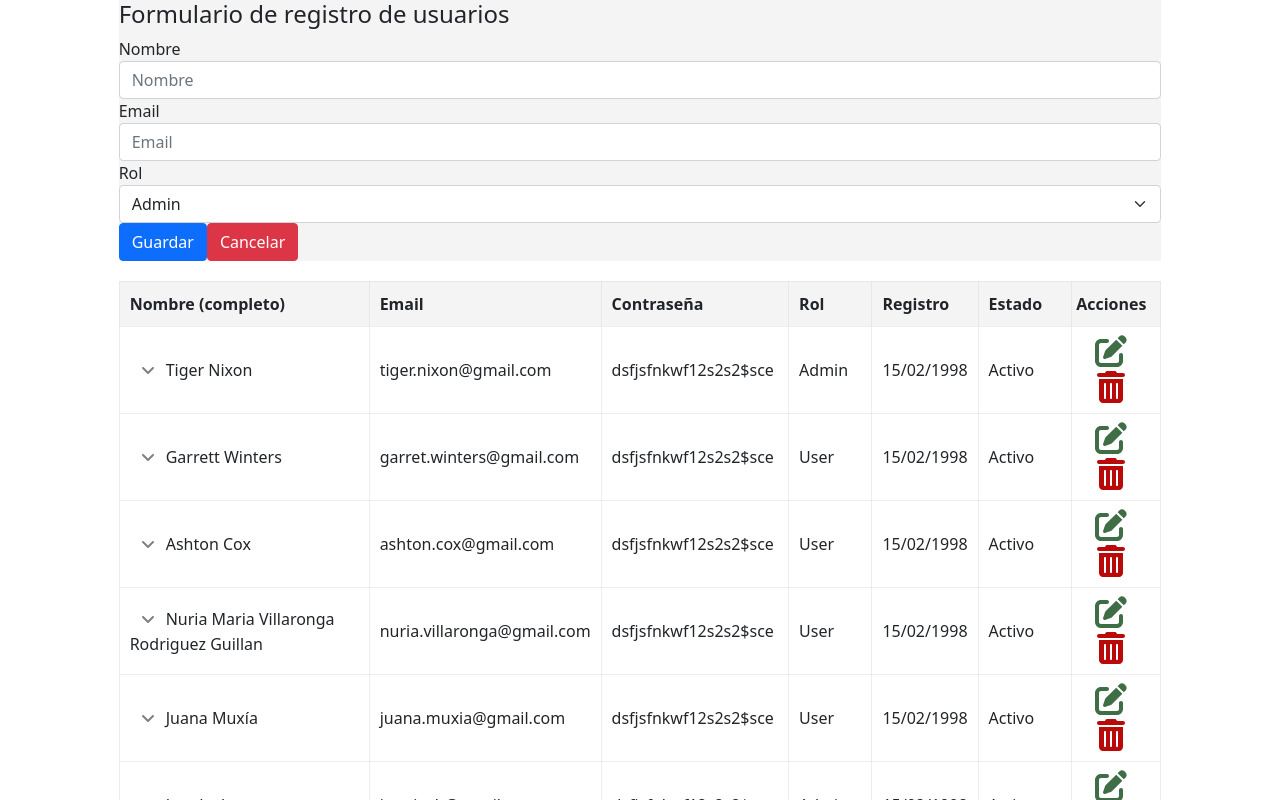
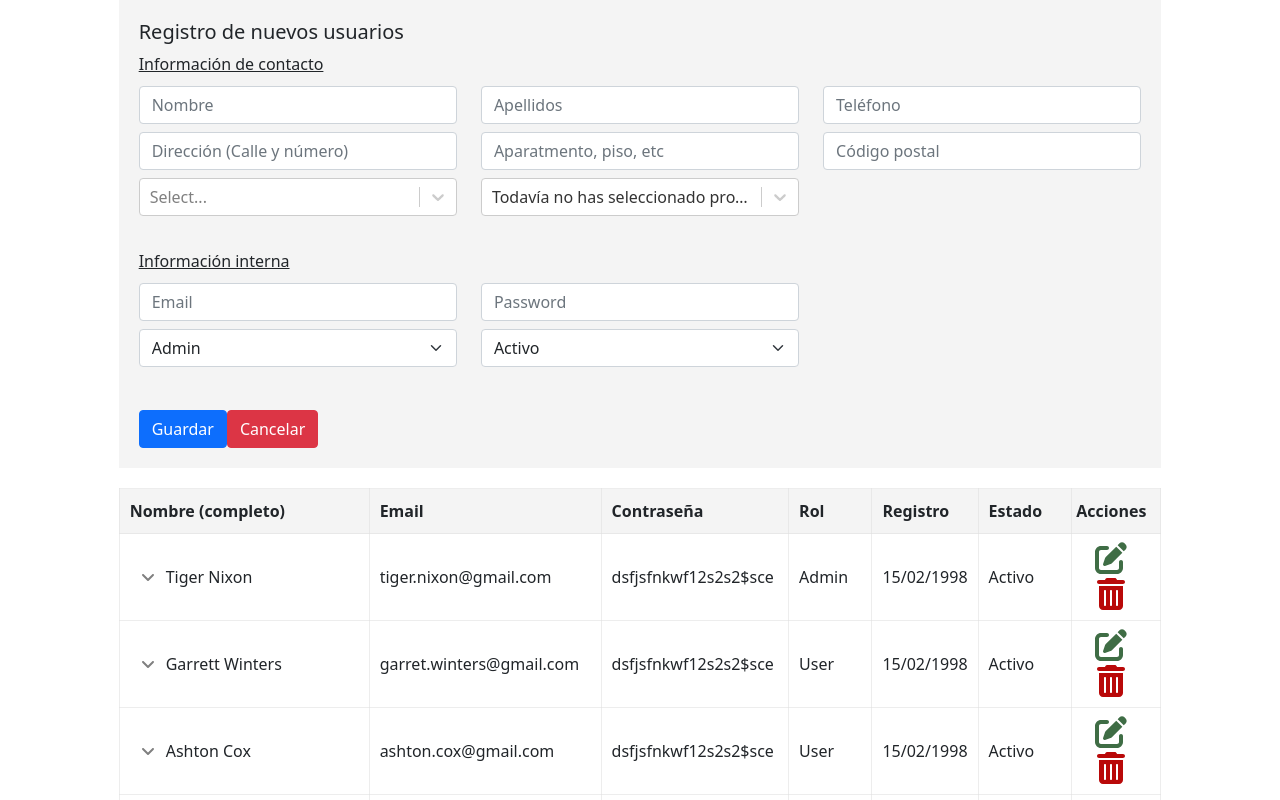
Before and after one commit to NuriaVillaronga/Crud-React, a React (Create React App) app: page / in a window 1280 px wide. Both pictures are taken after a click on the button "Añadir nuevo usuario". Shown: the top 800 px of the page. Built offline with nearby package versions, Linux system fonts and the light colour scheme.

Commit message:
form add new item OK

```diff
--- a/package.json
+++ b/package.json
@@ -14,6 +14,7 @@
     "react": "^18.0.0",
     "react-dom": "^18.0.0",
     "react-scripts": "5.0.1",
+    "react-select": "^5.3.0",
     "reactstrap": "^9.0.2",
     "web-vitals": "^2.1.4"
   },
--- a/src/App.css
+++ b/src/App.css
@@ -11,9 +11,24 @@ tr.hidde {
 .container {
     margin-top: 50px;
 }
-#addUserForm {
+
+/*Add-form*/
+#add-form {
     display: none;
     background-color: rgba(209, 209, 209, 0.239);
+    padding: 20px;
+}
+.info-contacto {
+    padding-bottom: 25px;
+}
+.info-interna {
+    padding-bottom: 35px;
+}
+.title-interna, .title-contacto {
+    padding-bottom: 10px;
+}
+.container-items {
+    padding-bottom: 8px;
 }
 
 /*Icons - MainTable and SecundaryTable*/
--- a/src/App.js
+++ b/src/App.js
@@ -1,35 +1,149 @@
-import React, { useState, Fragment } from 'react';
+import React, { useState, useEffect, Fragment } from 'react';
 import './App.css';
 import 'bootstrap/dist/css/bootstrap.min.css';
 import MainTable from './Components/MainTable';
+import CustomSelect from './Components/CustomSelect';
+
+const options = [
+  { value: 'pontevedra', label: 'Pontevedra' },
+  { value: 'ourense', label: 'Ourense' },
+  { value: 'coruña', label: 'A Coruña' },
+  { value: 'lugo', label: 'Lugo' }
+]
+
+const optionsPontevedra = [
+  { value: 'vilaxoan', label: 'Vilaxoán' },
+  { value: 'illa', label: 'Illa de Arousa' }
+]
+
+const optionsCoruña = [
+  { value: 'ortigueira', label: 'Ortigueira' },
+  { value: 'muros', label: 'Muros' }
+]
+
+const optionsLugo = [
+  { value: 'ciprian', label: 'San Ciprián' },
+  { value: 'becerrea', label: 'Becerreá' }
+]
+
+const optionsOurense = [
+  { value: 'allariz', label: 'Allariz' },
+  { value: 'verin', label: 'Verín' }
+]
+
+const nullOption = { label: "Todavía no has seleccionado provincia", value: null };
 
 const AddUser = ({desplegarFormulario, ocultarFormShowBtn}) => {
+  const handleChangeSelect = ( {value} ) => {
+
+      if (value === null) {
+          setValueCity(nullOption);
+          setOptionsCity([]);
+      }
+      else if (value === "pontevedra") {
+          setValueCity(optionsPontevedra[0]);
+          setOptionsCity(optionsPontevedra);
+      }
+      else if(value === "coruña") {
+          setValueCity(optionsCoruña[0]);
+          setOptionsCity(optionsCoruña);
+      }
+      else if(value === "lugo") {
+          setValueCity(optionsLugo[0]);
+          setOptionsCity(optionsLugo);
+      }
+      else if(value === "ourense") {
+          setValueCity(optionsOurense[0]);
+          setOptionsCity(optionsOurense);
+      }
+  }
+
+  const handleChangeSelectCity = ( {value} ) => {
+
+      console.log(value);
+      console.log(optionsCity);
+
+      for (let i=0; optionsCity.length; i++) {
+          if(optionsCity[i].value === value) {
+              setValueCity(optionsCity[i]);
+          }
+      }
+
+  }
+
+  const [optionsCity, setOptionsCity] = useState([]);
+  const [valueCity, setValueCity] = useState(nullOption);
+
   return (<Fragment>
-            <button className="btn btn-primary" id="btnAddUser" type="button" onClick={desplegarFormulario}>Añadir nuevo usuario</button>
-            <form id="addUserForm">
-                <h4>Formulario de registro de usuarios</h4>
-                <label>Nombre</label><input className="form-control" placeholder="Nombre" name="name" required="required"></input>
-                <label>Email</label><input className="form-control" placeholder="Email" name="email" required="required"></input>
-                <label>Rol</label><select className="form-select" name="" required="required">
-                  <option>Admin</option>
-                  <option>User</option>
-                </select>
+            <button className="btn btn-primary" id="add-btn" type="button" onClick={desplegarFormulario}>Añadir nuevo usuario</button>
+            <form id="add-form">
+                <h5>Registro de nuevos usuarios</h5>
+                <div className="row">
+                  <div className="col-12 info-contacto">
+                      <div className="row title-contacto">
+                        <div className="col-12"><u>Información de contacto</u></div>
+                      </div>
+                      <div className="row">
+                        <div className="col-4 container-items"><input className="form-control" placeholder="Nombre" name="nameAdd" required="required"></input></div>
+                        <div className="col-4 container-items"><input className="form-control" placeholder="Apellidos" name="lastNameAdd" required="required"></input></div>
+                        <div className="col-4 container-items"><input className="form-control" placeholder="Teléfono" name="phoneAdd" required="required"></input></div>
+                      </div>
+                      <div className="row">
+                        <div className="col-4 container-items"><input className="form-control" placeholder="Dirección (Calle y número)" name="addressAdd" required="required"></input></div>
+                        <div className="col-4 container-items"><input className="form-control" placeholder="Aparatmento, piso, etc" name="apartmentAdd" required="required"></input></div>
+                        <div className="col-4 container-items"><input className="form-control" placeholder="Código postal" name="cpAdd" required="required"></input></div>
+                      </div>
+                      <div className="row">
+                        <div className="col-4 container-items">
+                          <CustomSelect handleChangeSelect={handleChangeSelect} options={options}/>
+                        </div>
+                        <div className="col-4 container-items">
+                          <CustomSelect options={optionsCity} value={valueCity} handleChangeSelect={handleChangeSelectCity}/>
+                        </div>
+                        <div className="col-4"></div>
+                      </div>
+                  </div>
+                  <div className="col-12 info-interna">
+                      <div className="row title-interna">
+                        <div className="col-12"><u>Información interna</u></div>
+                      </div>
+                      <div className="row">
+                        <div className="col-4 container-items"><input className="form-control" placeholder="Email" name="emailAdd" required="required"></input></div>
+                        <div className="col-4 container-items"><input className="form-control" type="password" placeholder="Password" name="passwordValue" required="required"></input></div>
+                      </div>
+                      <div className="row">
+                        <div className="col-4 container-items">
+                                                <select className="form-select" name="rolAdd" required="required">
+                                                  <option>Admin</option>
+                                                  <option>User</option>
+                                                </select>
+                        </div>
+                        <div className="col-4 container-items">
+                                                <select className="form-select" name="stateAdd" required="required">
+                                                  <option>Activo</option>
+                                                  <option>Inactivo</option>
+                                                </select>
+                        </div>
+                      </div>
+                  </div>
+                </div>
+
                 <button className="btn btn-primary" type="submit">Guardar</button>
                 <button className="btn btn-danger" type="button" onClick={ocultarFormShowBtn}>Cancelar</button>
-            </form>
+              </form>
           </Fragment>);
 }
 
 const ContainerMainTable = () => {
 
   const handleDesplegarFormulario = () => {
-    document.getElementById("addUserForm").style.display = "block";
-    document.getElementById("btnAddUser").style.display = "none";
+    document.getElementById("add-form").style.display = "block";
+    document.getElementById("add-btn").style.display = "none";
   }
 
   const handleOcultarFormShowBtn = () => {
-    document.getElementById("addUserForm").style.display = "none";
-    document.getElementById("btnAddUser").style.display = "block";
+    document.getElementById("add-form").style.display = "none";
+    document.getElementById("add-btn").style.display = "block";
   }
 
     return (<Fragment>
--- /dev/null
+++ b/src/Components/CustomSelect.js
@@ -0,0 +1,9 @@
+import React from 'react';
+import Select from 'react-select';
+
+function CustomSelect ( props ) {
+
+    return (<Select options={props.options} onChange={props.handleChangeSelect} value={props.value}/>);
+}
+
+export default CustomSelect;
--- a/src/Components/EditableRowST.js
+++ b/src/Components/EditableRowST.js
@@ -7,9 +7,15 @@ function EditableRowST (props) {
                     <td>
                         <input className="form-control" type="text" required="required" name="address" value={props.editionForm.address} onChange={props.handleEditChange}/>
                     </td>
-                    <td>Piso 2º Puerta IZQ</td>
-                    <td>Vilagarcía de Arousa</td>
-                    <td>Pontevedra</td>
+                    <td>
+                        <input className="form-control" type="text" required="required" name="apartment" value={props.editionForm.apartment} onChange={props.handleEditChange}/>
+                    </td>
+                    <td>
+                        <input className="form-control" type="text" required="required" name="city" value={props.editionForm.city} onChange={props.handleEditChange}/>
+                    </td>
+                    <td>
+                        <input className="form-control" type="text" required="required" name="provincia" value={props.editionForm.provincia} onChange={props.handleEditChange}/>
+                    </td>
                     <td>
                         <input className="form-control" type="text" required="required" name="cp" value={props.editionForm.cp} onChange={props.handleEditChange}/>
                     </td>
--- a/src/Components/ReadOnlyRowST.js
+++ b/src/Components/ReadOnlyRowST.js
@@ -5,9 +5,9 @@ function ReadOnlyRowST ( props ) {
     return (<Fragment>
               <tr>
                 <td>{props.element.address}</td>
-                <td>Piso 2º Puerta IZQ</td>
-                <td>Vilagarcía de Arousa</td>
-                <td>Pontevedra</td>
+                <td>{props.element.apartment}</td>
+                <td>{props.element.city}</td>
+                <td>{props.element.provincia}</td>
                 <td>{props.element.cp}</td>
                 <td>{props.element.phone}</td>
               </tr>
--- a/src/users-data.json
+++ b/src/users-data.json
@@ -9,7 +9,10 @@
     "state": "Activo",
     "address": "C/Alfredo Saralegui Nº12 Vilaxoán",
     "cp": "36611",
-    "phone": "657384625"
+    "phone": "657384625",
+    "apartment": "Piso 2º Puerta IZQ",
+    "city":"Vilagarcía de Arousa",
+    "provincia":"Pontevedra"
   },
   {
     "id": 2,
@@ -21,7 +24,10 @@
     "state": "Activo",
     "address": "C/Falsa 13 Vilagarcia",
     "cp": "36600",
-    "phone": "651194625"
+    "phone": "651194625",
+    "apartment": "Piso 2º Puerta IZQ",
+    "city":"Vilagarcía de Arousa",
+    "provincia":"Pontevedra"
   },
   {
     "id": 3,
@@ -33,7 +39,10 @@
     "state": "Activo",
     "address": "C/Falsa 13 Pontevedra",
     "cp": "36720",
-    "phone": "612557845"
+    "phone": "612557845",
+    "apartment": "Piso 2º Puerta IZQ",
+    "city":"Vilagarcía de Arousa",
+    "provincia":"Pontevedra"
   },
   {
     "id": 4,
@@ -45,7 +54,10 @@
     "state": "Activo",
     "address": "C/Falsa 14 Santiago",
     "cp": "32460",
-    "phone": "696941322"
+    "phone": "696941322",
+    "apartment": "Piso 2º Puerta IZQ",
+    "city":"Vilagarcía de Arousa",
+    "provincia":"Pontevedra"
   },
   {
     "id": 5,
@@ -57,7 +69,10 @@
     "state": "Activo",
     "address": "C/Falsa 16 Illa de Arousa",
     "cp": "36140",
-    "phone": "657330689"
+    "phone": "657330689",
+    "apartment": "Piso 2º Puerta IZQ",
+    "city":"Vilagarcía de Arousa",
+    "provincia":"Pontevedra"
   },
   {
     "id": 6,
@@ -69,6 +84,9 @@
     "state": "Activo",
     "address": "C/Falsa 12 A Coruña",
     "cp": "31320",
-    "phone": "612233445"
+    "phone": "612233445",
+    "apartment": "Piso 2º Puerta IZQ",
+    "city":"Vilagarcía de Arousa",
+    "provincia":"Pontevedra"
   }
 ]
```
Also changed, not shown: src/Components/MainTable.js (+12 -3 lines), 1 other file (tests, documents, lock files or other folders).
